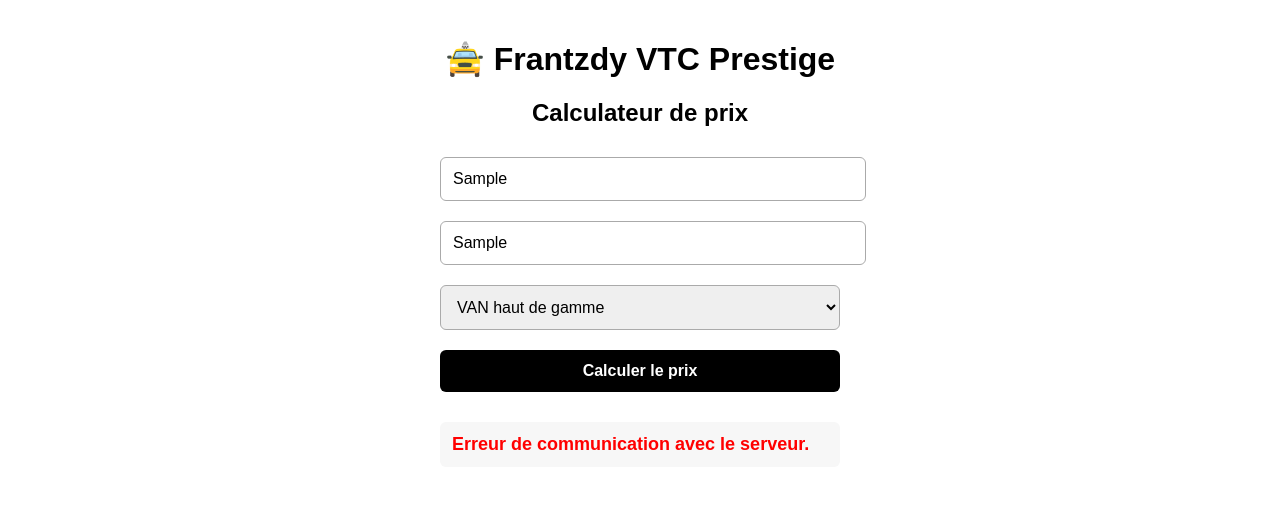
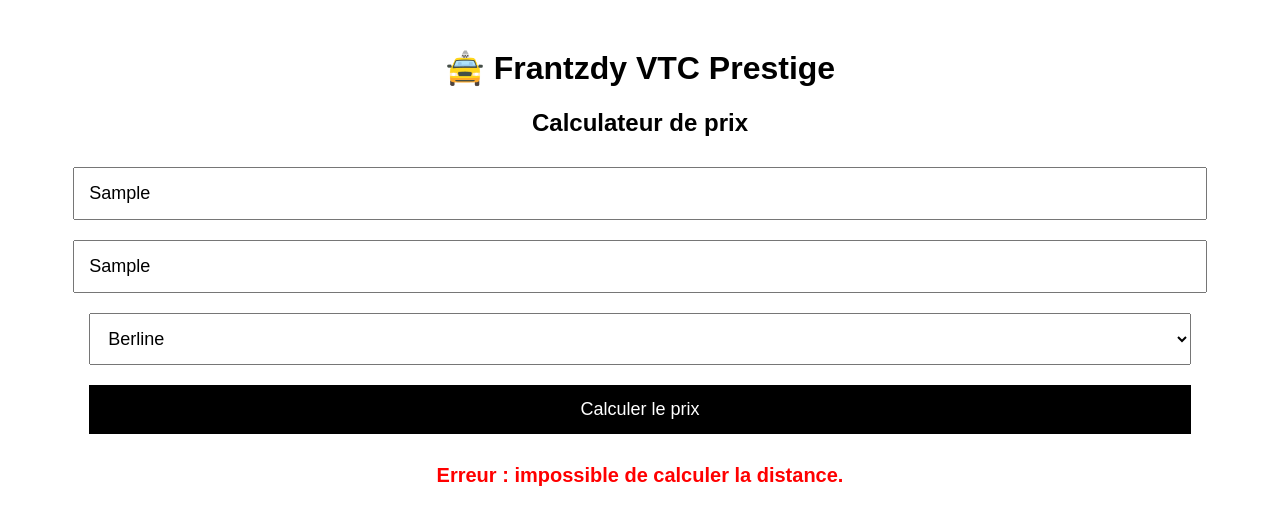
Before and after one commit to frantzdyvtc-cmd/Frantzdy-vtc-prestige, a website: page Public/index.html in a window 1280 px wide. Both pictures are taken after typing "Sample", "Sample" into the empty fields and a click on the button "Calculer le prix". Drawn offline with Linux system fonts and the light colour scheme; no server answers.

Commit message:
Update index.html

```diff
--- a/Public/index.html
+++ b/Public/index.html
@@ -3,103 +3,97 @@
 <head>
   <meta charset="UTF-8" />
   <meta name="viewport" content="width=device-width, initial-scale=1.0" />
-    <title>Calculateur de prix — Frantzdy VTC Prestige</title>
-
+  <title>Frantzdy VTC Prestige - Calculateur de prix</title>
   <style>
     body {
       font-family: Arial, sans-serif;
-            margin: 40px;
       text-align: center;
-        }
-        .form-section {
-            max-width: 400px;
-            margin: auto;
-            text-align: left;
+      padding: 20px;
     }
     input, select, button {
-            width: 100%;
-            padding: 12px;
+      width: 90%;
+      padding: 14px;
       margin: 10px 0;
-            font-size: 16px;
-            border-radius: 6px;
-            border: 1px solid #aaa;
+      font-size: 18px;
     }
     button {
-            background-color: #000;
+      background: black;
       color: white;
       border: none;
       cursor: pointer;
+    }
+    .result, .error {
+      margin-top: 20px;
+      font-size: 20px;
       font-weight: bold;
     }
-        button:hover {
-            background-color: #333;
-        }
-        #result {
-            font-size: 18px;
-            margin-top: 20px;
-            background: #f7f7f7;
-            padding: 12px;
-            border-radius: 6px;
+    .error {
+      color: red;
     }
   </style>
 </head>
+<body>
 
-<body>
   <h1>🚖 Frantzdy VTC Prestige</h1>
   <h2>Calculateur de prix</h2>
 
-    <div class="form-section">
-        <input id="start" type="text" placeholder="Adresse de départ (ex: 2 place Pablo Picasso, Champ-sur-Marne)">
-        <input id="end" type="text" placeholder="Adresse d’arrivée (ex: Tour Eiffel, Paris)">
+  <input id="start" placeholder="Adresse de départ" />
+  <input id="end" placeholder="Adresse d'arrivée" />
 
-        <select id="vehicle">
+  <select id="type">
+    <option value="berline">Berline</option>
     <option value="van">VAN haut de gamme</option>
   </select>
 
   <button onclick="calculate()">Calculer le prix</button>
 
-        <h3 id="result"></h3>
-    </div>
+  <div id="result" class="result"></div>
+  <div id="error" class="error"></div>
 
   <script>
     const API_URL = "https://frantzdy-vtc-prestige-api.onrender.com/api/calc-distance";
 
     async function calculate() {
-    const startAddress = document.getElementById("start").value;
-    const endAddress = document.getElementById("end").value;
-    const result = document.getElementById("result");
+      const start = document.getElementById("start").value.trim();
+      const end = document.getElementById("end").value.trim();
+      const type = document.getElementById("type").value;
 
-    if (!startAddress || !endAddress) {
-        result.innerHTML = "<span style='color:red;'>Veuillez entrer deux adresses.</span>";
+      document.getElementById("result").innerHTML = "";
+      document.getElementById("error").innerHTML = "";
+
+      if (!start || !end) {
+        document.getElementById("error").innerHTML = "Veuillez entrer deux adresses.";
         return;
       }
-
-    result.innerHTML = "⏳ Calcul en cours...";
 
       try {
         const res = await fetch(API_URL, {
           method: "POST",
           headers: { "Content-Type": "application/json" },
-            body: JSON.stringify({ startAddress, endAddress })
+          body: JSON.stringify({ start, end })
         });
 
         const data = await res.json();
 
-        if (!data.distanceKm) {
-            result.innerHTML = "<span style='color:red;'>Erreur : impossible de calculer la distance.</span>";
-            return;
+        if (!data.distanceKm || !data.durationMin) {
+          throw new Error();
         }
 
-        result.innerHTML = `
-            📍 Distance : <b>${data.distanceKm.toFixed(1)} km</b><br>
-            💰 Prix estimé : <b>${data.price.toFixed(2)} €</b>
-        `;
+        const distance = data.distanceKm;
+        const duration = data.durationMin;
 
-    } catch (error) {
-        result.innerHTML = "<span style='color:red;'>Erreur de communication avec le serveur.</span>";
+        let pricePerKm = type === "van" ? 2.2 : 1.7;
+        let price = distance * pricePerKm;
+
+        document.getElementById("result").innerHTML =
+          `Distance : <b>${distance.toFixed(1)} km</b><br>` +
+          `Durée estimée : <b>${duration} min</b><br>` +
+          `Prix estimé : <b>${price.toFixed(2)} €</b>`;
+      } catch {
+        document.getElementById("error").innerHTML =
+          "Erreur : impossible de calculer la distance.";
       }
     }
   </script>
-
 </body>
 </html>
```
Lines whose indentation alone changed are shown as unchanged.
